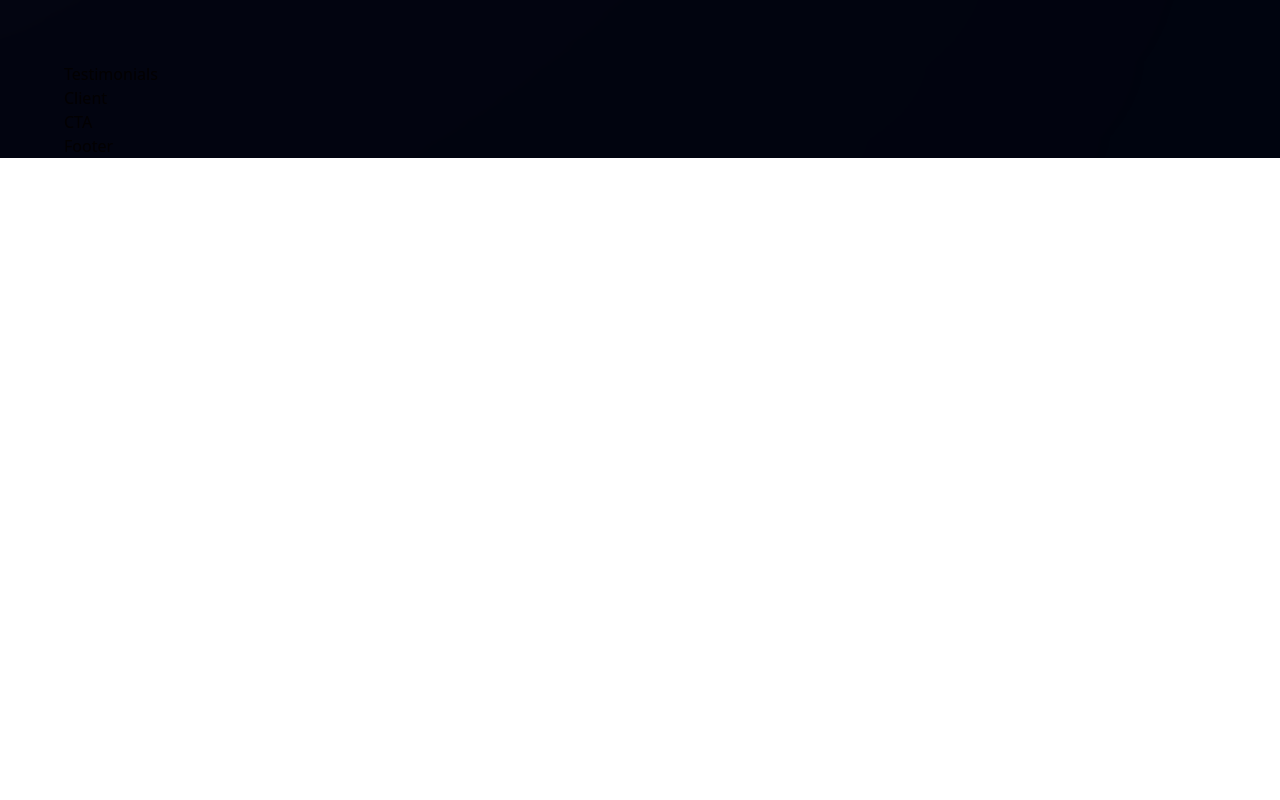
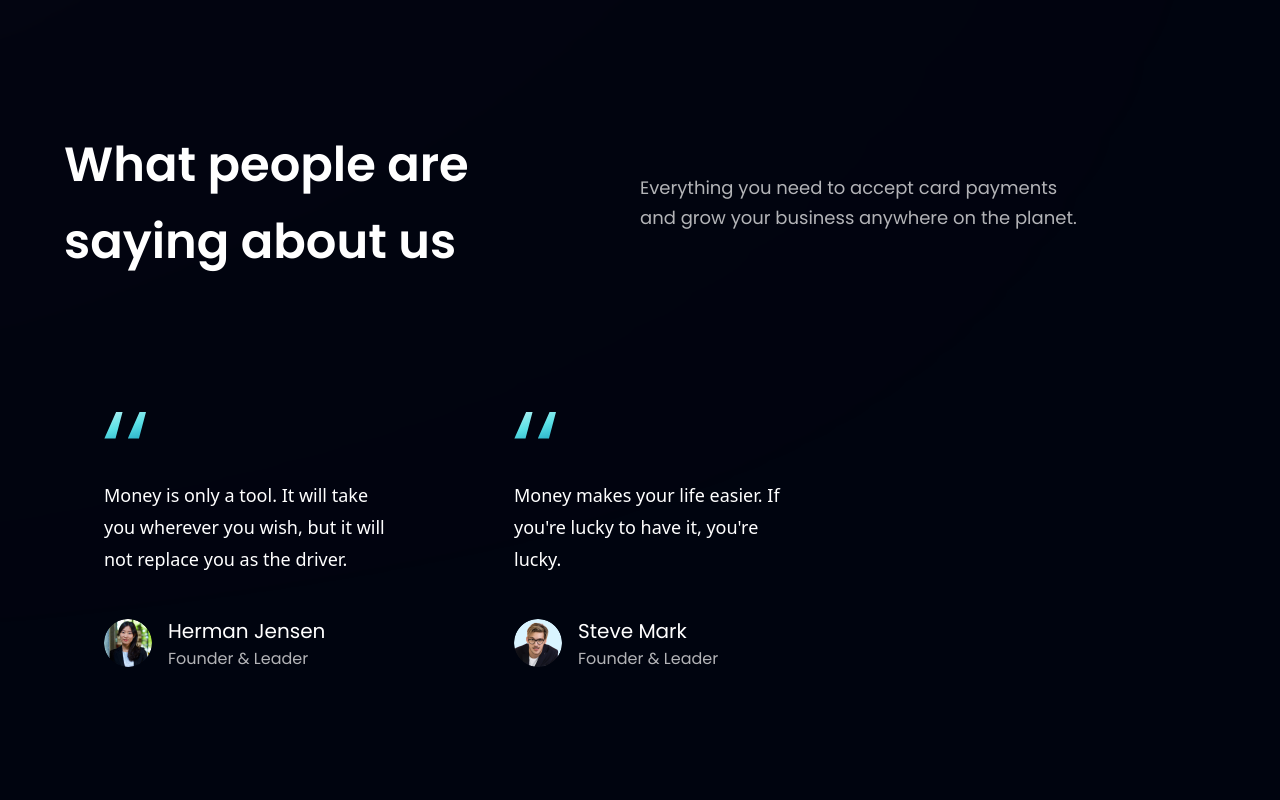
Before and after one commit to pablosukaban/landing-bank-app, a React (Vite) app: page / in a window 1280 px wide. Shown: the part 2720-3520 px from the top of the page. Before the commit the page ends 2878 px from the top, so only its background shows below. Built offline with nearby package versions, Linux system fonts and the light colour scheme.

Commit message:
Testimonials компонент с переиспользуемой карточкой клиента

```diff
--- a/src/components/FeedbackCard.jsx
+++ b/src/components/FeedbackCard.jsx
@@ -1,7 +1,31 @@
 import React from 'react';
+import { quotes } from '../assets';
 
-const FeedbackCard = () => {
-  return <div>FeedbackCard</div>;
+const FeedbackCard = ({ content, name, title, img }) => {
+  return (
+    <div className="flex justify-between flex-col px-10 py-12 rounded-[20px] max-w-[370px] md:mr-10 sm:mr-5 mr-0 my-5 feedback-card">
+      <img
+        src={quotes}
+        alt="quotes"
+        className="w-[42px] h-[27px] object-contain m-0"
+      />
+      <p className="font-pippins font-normal text-lg leading-[32px] text-white m-0 my-10 tracking-[2%]">
+        {content}
+      </p>
+
+      <div className="flex items-center gap-4">
+        <img src={img} alt="avatar" className="w-12 h-12 rounded-full" />
+        <div className="flex flex-col">
+          <h4 className="text-white font-poppins font-normal text-xl leading-8">
+            {name}
+          </h4>
+          <p className="text-dimWhite font-poppins font-normal text-base leading-6">
+            {title}
+          </p>
+        </div>
+      </div>
+    </div>
+  );
 };
 
 export default FeedbackCard;
--- a/src/components/Testimonials.jsx
+++ b/src/components/Testimonials.jsx
@@ -1,7 +1,35 @@
 import React from 'react';
+import { feedback } from '../constants';
+import FeedbackCard from './FeedbackCard';
 
 const Testimonials = () => {
-  return <div>Testimonials</div>;
+  return (
+    <section
+      id="clients"
+      className="sm:py-16 py-6 flex justify-center items-center flex-col relative"
+    >
+      {/* градиент */}
+      <div />
+
+      <div className="w-full flex items-center md:flex-row flex-col z-10 relative sm:mb-16 mb-6">
+        <h2 className="font-poppins font-semibold xs:text-5xl text-[40px] text-white xs:leading-[77px] leading[67px] w-full">
+          What people are <br className="sm:block hidden" /> saying about us
+        </h2>
+        <div className="w-full">
+          <p className="font-poppins font-normal text-dimWhite text-lg leading-[30px] max-w-[450px]">
+            Everything you need to accept card payments and grow your business
+            anywhere on the planet.
+          </p>
+        </div>
+      </div>
+
+      <div className="flex flex-wrap sm:justify-start justify-center w-full feedback-container relative z-[1]">
+        {feedback.map((item) => (
+          <FeedbackCard key={item.id} {...item} />
+        ))}
+      </div>
+    </section>
+  );
 };
 
 export default Testimonials;
```
